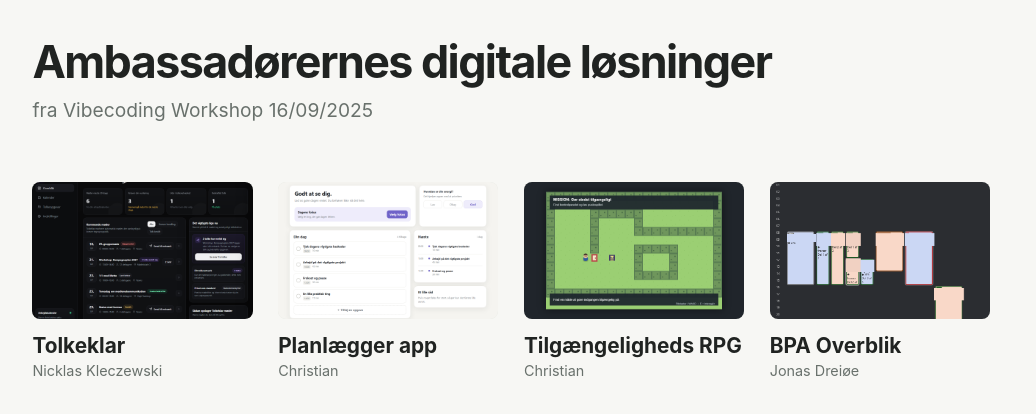
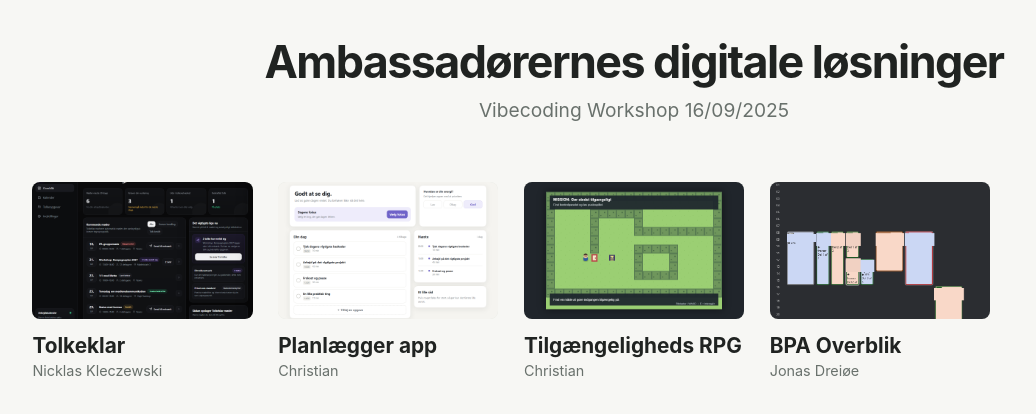
Before and after one commit to ChristianVidenscenterOmHandicap/Vibecoding_Workshop, a plain HTML site: page index.html in a window 1280 px wide. Shown: the whole page, without its empty margins (6-1042 px from the left). Drawn offline with Linux system fonts and the light colour scheme.

Commit message:
Centrér hovedsidens overskrift

```diff
--- a/index.html
+++ b/index.html
@@ -12,7 +12,7 @@
   <main class="gallery" id="gallery" aria-label="Workshopprojekter">
     <header class="gallery-heading">
       <h1>Ambassadørernes digitale løsninger</h1>
-      <p>fra Vibecoding Workshop 16/09/2025</p>
+      <p>Vibecoding Workshop 16/09/2025</p>
     </header>
   </main>
   <main class="detail" id="detail" hidden>
--- a/styles.css
+++ b/styles.css
@@ -2,7 +2,7 @@
 * { box-sizing: border-box; }
 body { margin: 0; min-height: 100vh; }
 .gallery { width: min(1480px, 100%); margin: 0 auto; padding: clamp(16px, 3vw, 44px); display: grid; grid-template-columns: repeat(2, minmax(0, 1fr)); column-gap: clamp(12px, 2vw, 26px); row-gap: clamp(30px, 4vw, 48px); }
-.gallery-heading { grid-column: 1 / -1; margin: 0 0 clamp(4px, 1vw, 12px); }
+.gallery-heading { grid-column: 1 / -1; margin: 0 0 clamp(4px, 1vw, 12px); text-align: center; }
 .gallery-heading h1 { margin: 0; font-size: clamp(1.7rem, 4vw, 2.8rem); line-height: 1.1; letter-spacing: -.035em; }
 .gallery-heading p { margin: 10px 0 0; color: #69716c; font-size: clamp(1rem, 2vw, 1.2rem); }
 .project-card { color: inherit; text-decoration: none; min-width: 0; }
```
